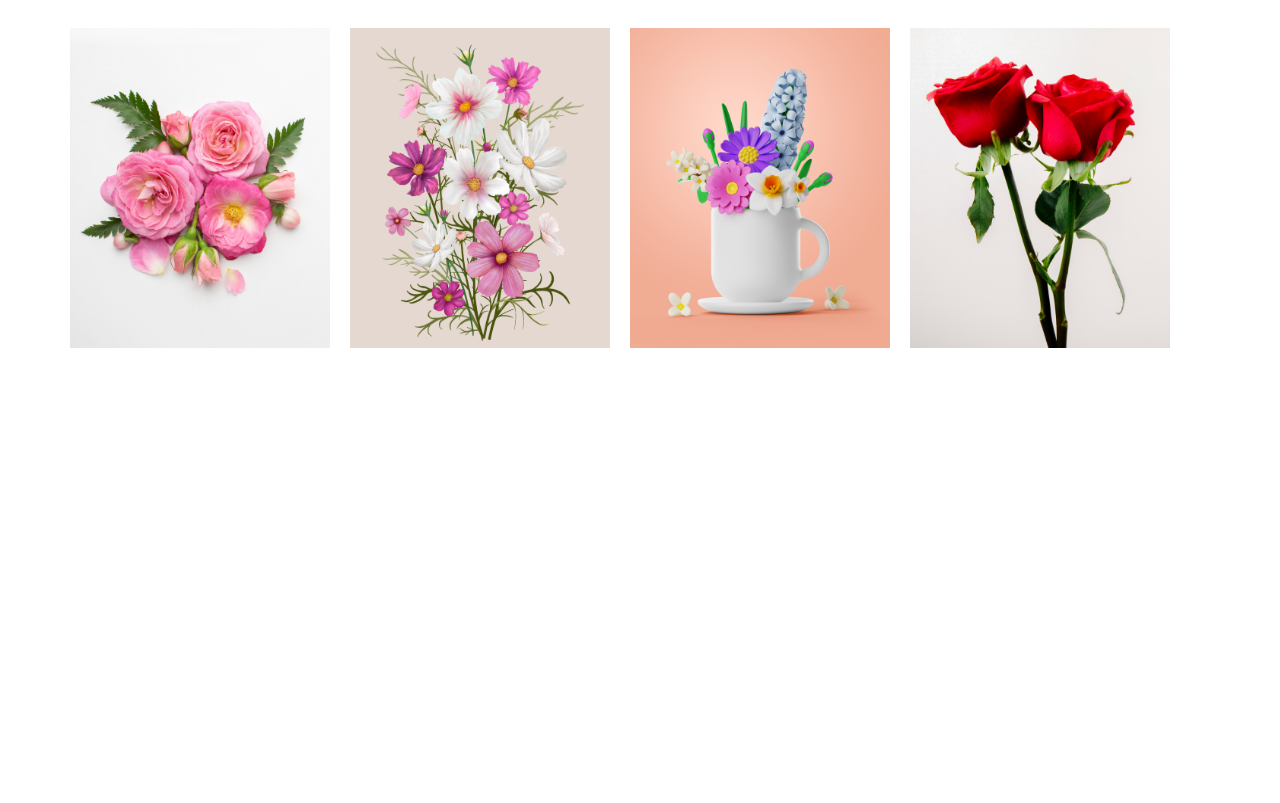
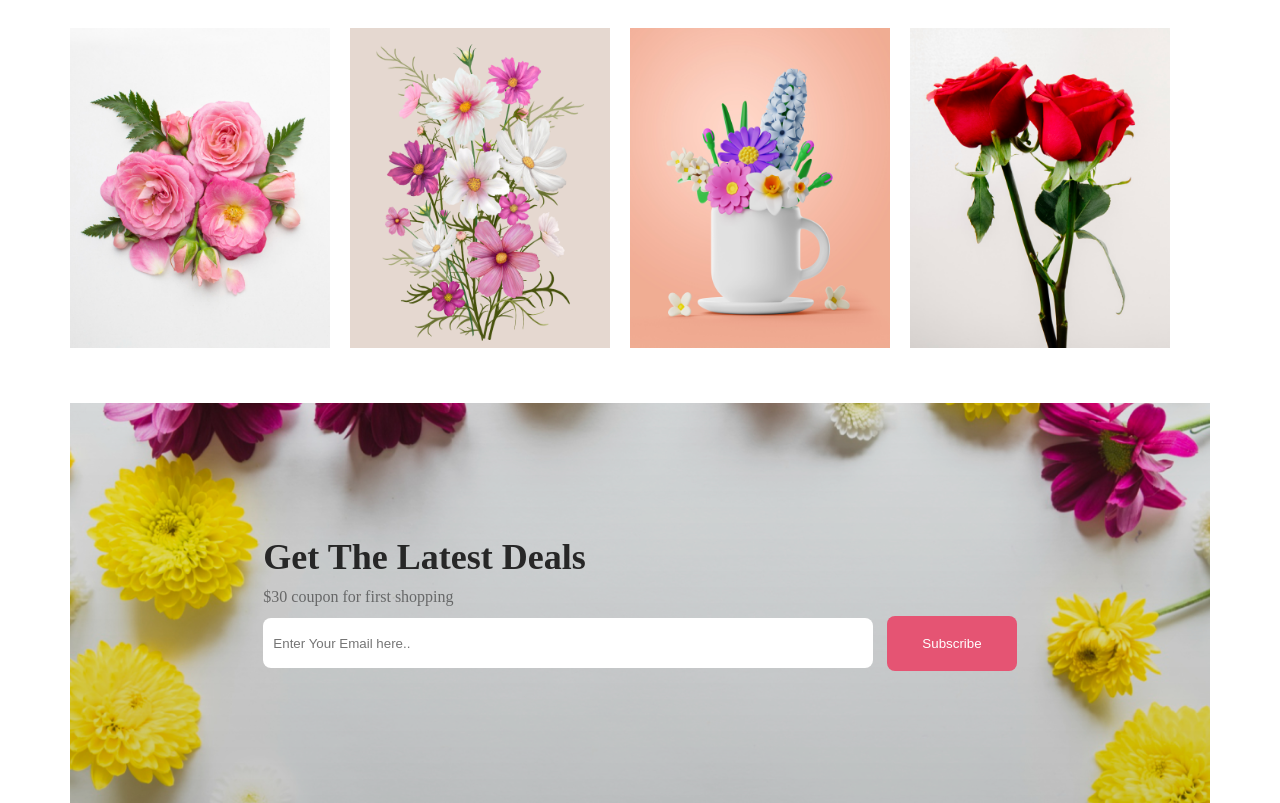
Before and after one commit to sadmansakib172/flower-shop-assignment-01, a plain HTML site: page index.html in a window 1280 px wide. Shown: the part 2781-3584 px from the top of the page. Before the commit the page ends 3184 px from the top, so only its background shows below. Drawn offline with Linux system fonts and the light colour scheme.

Commit message:
latest deal section added

```diff
--- a/index.html
+++ b/index.html
@@ -126,6 +126,16 @@
             </div>
 
         </section>
+        <!-- latest deals section starts  -->
+        <section class="latest-deal-section">
+            <div class="latest-deal-container">
+                <h3 class="title">Get The Latest Deals</h3>
+                <p class="description">$30 coupon for first shopping</p>
+                <input type="email" name="" id="" placeholder="Enter Your Email here..">
+                <button class="btn-primary">Subscribe</button>
+            </div>
+
+        </section>
 
     </main>
     <footer>
--- a/styles/style.css
+++ b/styles/style.css
@@ -32,7 +32,7 @@
     margin: 0 auto;
     justify-content: center;
     align-items: center;
-    gap:50px;
+    gap: 50px;
 }
 
 .banner-title {
@@ -40,9 +40,10 @@
     font-size: 62px;
     font-weight: 800;
 }
-.banner-picture{
+
+.banner-picture {
     width: 500px;
-    height:600px;
+    height: 600px;
     padding-top: 100px;
 }
 
@@ -152,7 +153,7 @@
 .hot-deal-section {
     border-radius: 8px;
     background: rgba(229, 84, 115, 0.05);
-    margin-top:120px;
+    margin-top: 120px;
 }
 
 .hot-deal-container {
@@ -162,7 +163,7 @@
     margin: 0 auto;
     justify-content: center;
     align-items: center;
-    gap:150px;
+    gap: 150px;
 }
 
 .hot-deal-title {
@@ -170,25 +171,29 @@
     font-size: 42px;
     font-weight: 800;
 }
-.span-red{
-    color:#E55473;
+
+.span-red {
+    color: #E55473;
 }
 
 /* Instagram section styles  */
-.instagram-section{
-    margin-top:110px;
+.instagram-section {
+    margin-top: 110px;
 }
-.instagram-details{
+
+.instagram-details {
     text-align: center;
 }
-.instagram-pictures{
+
+.instagram-pictures {
     display: flex;
     width: 1140px;
     height: 400px;
-    margin:0 auto;
-    gap:20px;
+    margin: 0 auto;
+    gap: 20px;
 }
-.instagram-img{
+
+.instagram-img {
     width: 260px;
     height: 320px;
     margin-top: 25px;
@@ -196,3 +201,33 @@
     background: rgba(5, 151, 160, 0.15);
 
 }
+
+/* latest deals section styles  */
+/* .latest-deal-section{
+
+    display: flex;
+    align-items: center;
+} */
+.latest-deal-section {
+    width: 1140px;
+    height: 400px;
+    margin: 0 auto;
+    background-image: url("../Flower\ Asset/Rectangle 9.png"), linear-gradient(rgba(0, 0, 0, 0.1), rgba(0, 0, 0, 0.2));
+    background-blend-mode: overlay;
+    background-position: center;
+    background-repeat: no-repeat;
+    background-size: cover;
+    display: flex;
+    align-items: center;
+    justify-content: center;
+}
+
+.latest-deal-container input {
+    width: 600px;
+    height: 50px;
+    border-radius: 8px;
+    background: #FFF;
+    border:0;
+    margin-right: 10px;
+    padding-left: 10px;
+}
```
Lines whose indentation alone changed are shown as unchanged.
